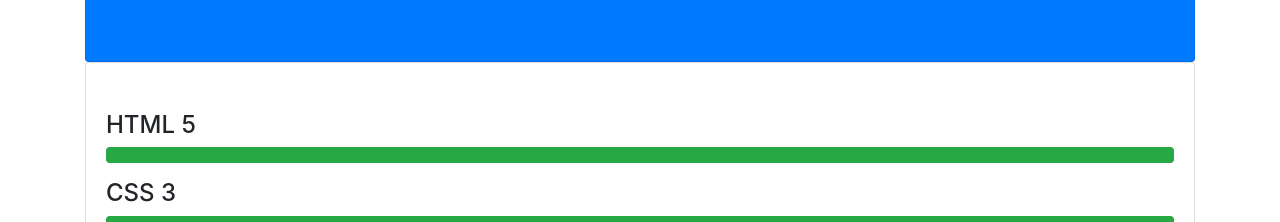
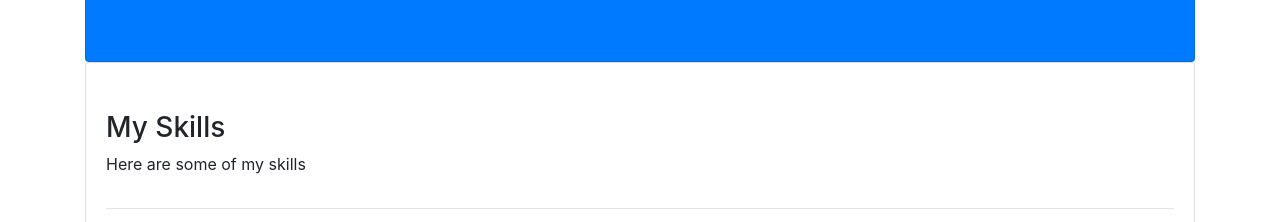
Before and after one commit to gopaljha26/portfolio, a plain HTML site: page index.html in a window 1280 px wide. Shown: the part 524-746 px from the top of the page. Drawn offline with Linux system fonts and the light colour scheme; some packages are replaced by stand-ins of ours; a script that the page names is missing.

Commit message:
update index.html

```diff
--- a/css/style.css
+++ b/css/style.css
@@ -21,4 +21,5 @@
   .port-item {
     padding: 3em !important;
   }
+
 }
--- a/index.html
+++ b/index.html
@@ -85,9 +85,9 @@
       </div>
 
       <div class="card card-body py-5">
-       <!--  <h3>My Skills</h3>
+        <h3>My Skills</h3>
         <p>Here are some of my skills </p>
-        <hr> -->
+        <hr>
         <h4>HTML 5</h4>
         <div class="progress mb-3">
           <div class="progress-bar bg-success" style="width:100%"></div>
```
